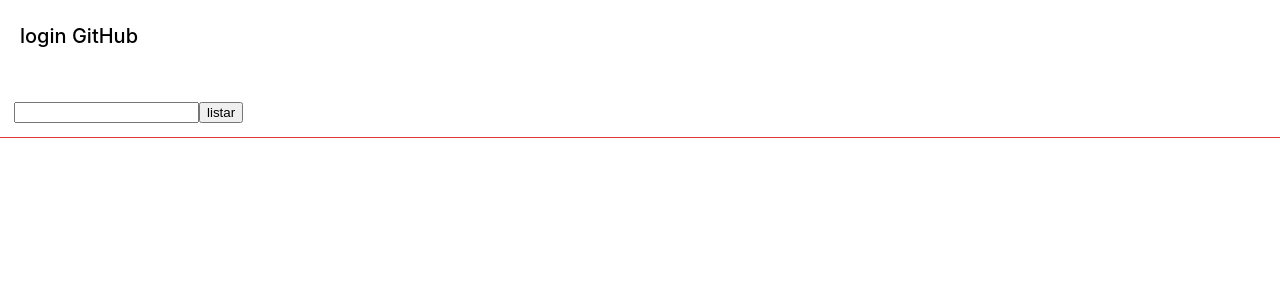
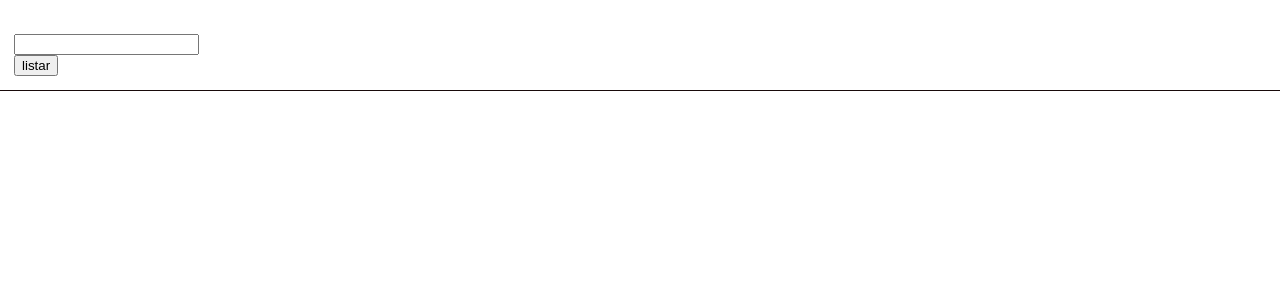
Before and after one commit to Lrrsouza/ProjectAngularSPA, an Angular app: page / in a window 1280 px wide. Shown: the top 300 px of the page. Built offline with nearby package versions, Linux system fonts and the light colour scheme.

Commit message:
Update home-spa-components

```diff
--- a/src/app/home-spa/home-spa.component.html
+++ b/src/app/home-spa/home-spa.component.html
@@ -1,6 +1,4 @@
-<div>
-  <h2>login GitHub</h2>
-  <form id="label-form">
+<form id="label_form">
   <label for="userName"></label><br />
   <input
     type="text"
@@ -8,18 +6,22 @@
     name="userName"
     [(ngModel)]="userName"
   /><br />
-    <button id="button-list" (click)="listRepositories()">listar</button>
+
+  <button type="button" (click)="listRepositories()">listar</button>
 </form>
 <br />
-  <div id="listRepository">
+<div class="flex-item">
   <div *ngFor="let item of repositoryList">
-      {{ item.name }} - {{ item.url }} <br /><br />
+    <p class="item">
+      {{ item.name }} <br />
+      {{ item.url }}
+    </p>
+    <br />
   </div>
 </div>
 
-  <div id="liststarred">
+<div id="list_Starred">
   <div *ngFor="let item of starredList">
-      {{ item.full_name}} <br /><br />
+    <p class="item">{{ item.full_name }} <br /></p>
   </div>
 </div>
-</div>
--- a/src/app/home-spa/home-spa.component.scss
+++ b/src/app/home-spa/home-spa.component.scss
@@ -1,24 +1,7 @@
-h2 {
-  display: flex;
+form,
+.item {
+  display: flexbox;
+  vertical-align: auto;
   padding: 1em;
-  font-family: -apple-system, BlinkMacSystemFont, "Segoe UI", Helvetica, Arial,
-    sans-serif, "Apple Color Emoji", "Segoe UI Emoji";
-  color: var(--color-fg-default);
-  background-color: var(--color-fg-default);
+  border-bottom: 1px solid rgb(24, 10, 10);
 }
-form {
-  display: flex;
-
-  padding: 1em;
-  border-bottom: 1px solid rgb(223, 53, 53);
-}
-
-div {
-  display: list-item;
-  font-family: -apple-system, BlinkMacSystemFont, "Segoe UI", Helvetica, Arial,
-    sans-serif, "Apple Color Emoji", "Segoe UI Emoji";
-  font-size: 14px;
-  line-height: 1.5;
-  color: var(--color-fg-default);
-  background-color: var(--color-fg-default);
-}
--- a/src/app/home-spa/home-spa.component.ts
+++ b/src/app/home-spa/home-spa.component.ts
@@ -1,4 +1,4 @@
-import { Component, OnInit } from '@angular/core';
+import { Component, OnInit, Input } from '@angular/core';
 import { ApiGitHubService } from '../services/api-git-hub.service';
 @Component({
   selector: 'spa-home-spa',
@@ -32,11 +32,11 @@ export class HomeSpaComponent implements OnInit {
   }
 
     listStars() {
-    this.repositoryList = [];
+    this.starredList = [];
     this.service.listStars(this.userName).subscribe((data: any) => {
       console.log('resultadoStars', data);
       data.forEach((element: any) => {
-        const starred: {full_name: any } = {
+        const starred: {full_name: string } = {
           full_name: element.full_name,
         };
         this.starredList.push(starred);
```
Also changed, not shown: 1 other file (tests, documents, lock files or other folders). Lines whose indentation alone changed are shown as unchanged.
